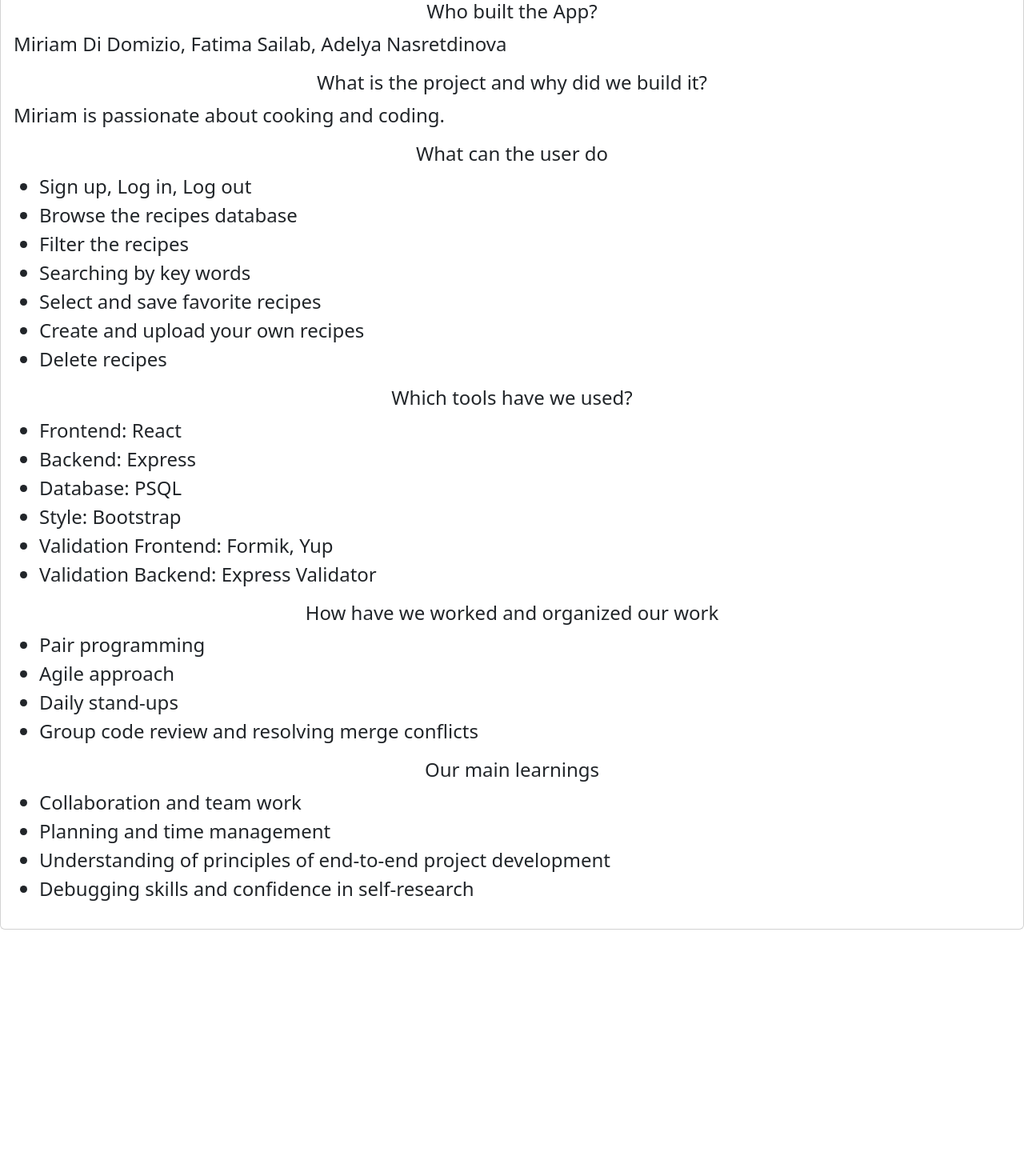
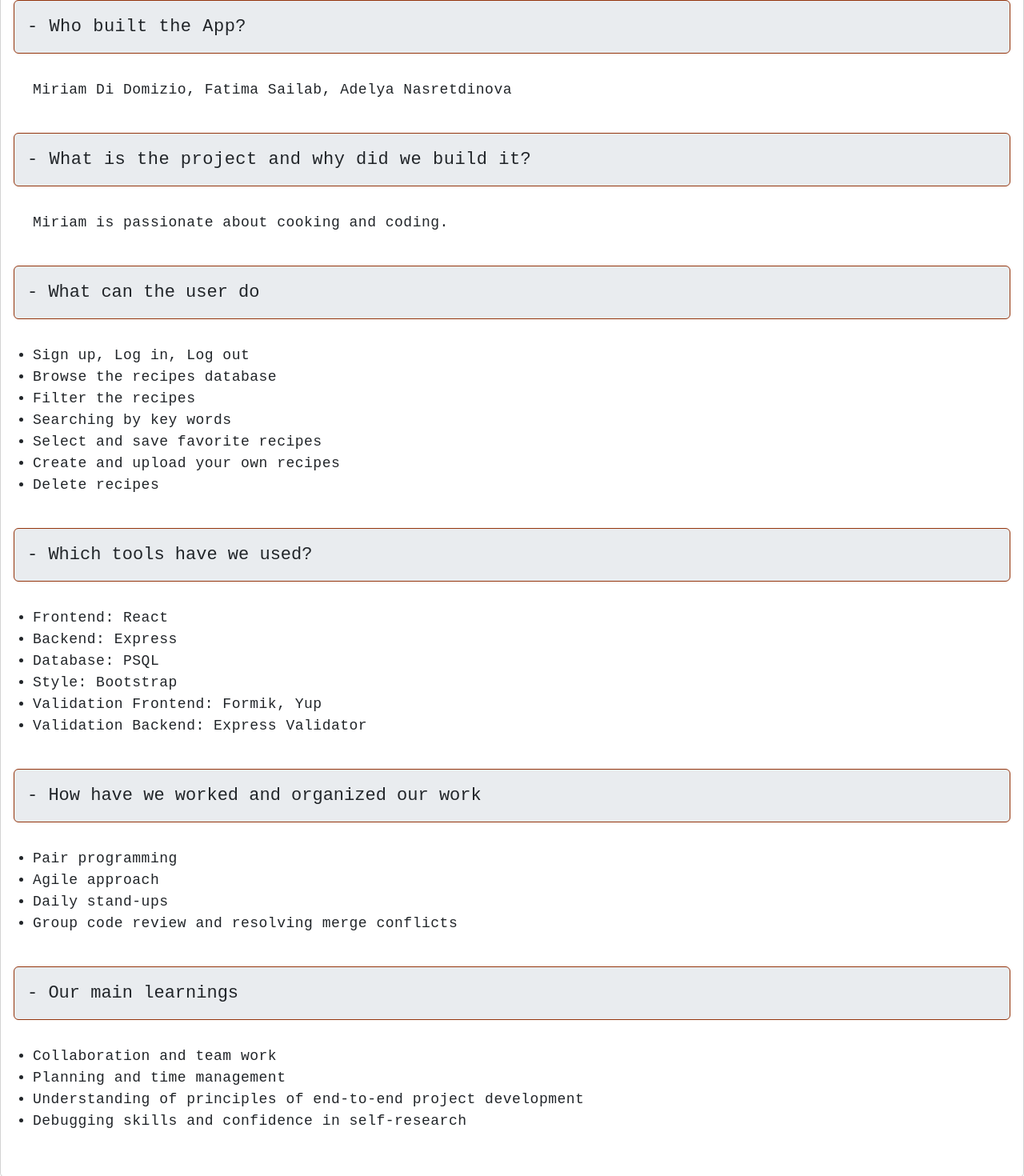
Before and after one commit to mdidomizio/Final-Project---Adelya-Miriam-Fatima, a React (Create React App) app: page /about in a window 1280 px wide. Shown: the part 320-1790 px from the top of the page at 80% size. Before the commit the page ends 1482 px from the top, so only its background shows below. Built offline with nearby package versions, Linux system fonts and the light colour scheme; what yup-password would draw is missing.

Commit message:
added styling to about us page

```diff
--- a/src/AboutApp.js
+++ b/src/AboutApp.js
@@ -2,27 +2,67 @@ const AboutApp = (props) => {
   return (
     <div className="card">
       <div className="card-header">
-        <h2>Digital Recipes Book</h2>
+        <h3 className="h2">Digital Recipes Book</h3>
       </div>
       <div className="card-body p-3 ">
-        <blockquote class="blockquote mb-100 width=5rem">
+        <blockquote className="blockquote mb-100 width=5rem">
           <section>
-            <h4>Who built the App?</h4>
-            <p className="fs-4 text-start">
+            <h3
+              className="h3 input-group-text p-3"
+              style={{
+                fontSize: '22px',
+                border: '1px solid #94340c',
+                letterSpacing: '0.5px',
+              }}
+            >
+              - Who built the App?
+            </h3>
+            <p
+              className="text-start  p-4"
+              style={{
+                fontSize: '18px',
+                letterSpacing: '0.5px',
+              }}
+            >
               Miriam Di Domizio, Fatima Sailab, Adelya Nasretdinova
             </p>
           </section>
 
           <div>
-            <h4>What is the project and why did we build it?</h4>
-            <p className="fs-4 text-start">
+            <h3
+              className="h3 input-group-text p-3"
+              style={{
+                fontSize: '22px',
+                border: '1px solid #94340c',
+                letterSpacing: '0.5px',
+              }}
+            >
+              - What is the project and why did we build it?
+            </h3>
+            <p
+              className="text-start p-4"
+              style={{
+                fontSize: '18px',
+                letterSpacing: '0.5px',
+              }}
+            >
               Miriam is passionate about cooking and coding.
             </p>
           </div>
           <div>
-            <h4>What can the user do</h4>
-            <p className="fs-4 text-start">
-              <ul>
+            <h3
+              className="h3 input-group-text p-3"
+              style={{ fontSize: '22px', border: '1px solid #94340c' }}
+            >
+              - What can the user do
+            </h3>
+            <ul
+              className="text-start p-4"
+              style={{
+                fontSize: '18px',
+                letterSpacing: '0.5px',
+              }}
+            >
               <li>Sign up, Log in, Log out</li>
               <li>Browse the recipes database</li>
               <li>Filter the recipes</li>
@@ -31,12 +71,22 @@ const AboutApp = (props) => {
               <li>Create and upload your own recipes</li>
               <li>Delete recipes</li>
             </ul>
-            </p>
           </div>
           <div>
-            <h4>Which tools have we used?</h4>
-            <p className="fs-4 text-start">
-              <ul>
+            <h3
+              className="h3 input-group-text p-3"
+              style={{ fontSize: '22px', border: '1px solid #94340c' }}
+            >
+              - Which tools have we used?
+            </h3>
+
+            <ul
+              className="text-start  p-4"
+              style={{
+                fontSize: '18px',
+                letterSpacing: '0.5px',
+              }}
+            >
               <li>Frontend: React</li>
               <li>Backend: Express</li>
               <li>Database: PSQL</li>
@@ -44,24 +94,44 @@ const AboutApp = (props) => {
               <li>Validation Frontend: Formik, Yup</li>
               <li>Validation Backend: Express Validator</li>
             </ul>
-            </p>
           </div>
 
           <div>
-            <h4>How have we worked and organized our work</h4>
-            <p className="fs-4 text-start">
-              <ul>
+            <h3
+              className="h3 input-group-text p-3"
+              style={{ fontSize: '22px', border: '1px solid #94340c' }}
+            >
+              - How have we worked and organized our work
+            </h3>
+
+            <ul
+              className="text-start  p-4"
+              style={{
+                fontSize: '18px',
+                letterSpacing: '0.5px',
+              }}
+            >
               <li>Pair programming</li>
               <li>Agile approach</li>
               <li>Daily stand-ups</li>
               <li>Group code review and resolving merge conflicts</li>
             </ul>
-            </p>
           </div>
           <div>
-            <h4>Our main learnings</h4>
-            <p className="fs-4 text-start">
-              <ul>
+            <h3
+              className="h3 input-group-text p-3"
+              style={{ fontSize: '22px', border: '1px solid #94340c' }}
+            >
+              - Our main learnings
+            </h3>
+
+            <ul
+              className="text-start p-4"
+              style={{
+                fontSize: '18px',
+                letterSpacing: '0.5px',
+              }}
+            >
               <li>Collaboration and team work</li>
               <li>Planning and time management</li>
               <li>
@@ -69,7 +139,6 @@ const AboutApp = (props) => {
               </li>
               <li>Debugging skills and confidence in self-research</li>
             </ul>
-            </p>
           </div>
         </blockquote>
       </div>
--- a/src/App.css
+++ b/src/App.css
@@ -11,6 +11,7 @@
 
 .App {
   text-align: center;
+  font-family:  monospace;
 }
 
 .App-logo {
--- a/src/components/Container.js
+++ b/src/components/Container.js
@@ -159,7 +159,8 @@ const Container = (props) => {
                   searchItems();
                 }}
                 style={{ backgroundColor: '#94340c', color: '#FFF' }}
-                className="btn"
+                className="btn btn-light"
+                btn-ligh
                 type="submit"
               >
                 Search
--- a/src/components/FavoriteCard.js
+++ b/src/components/FavoriteCard.js
@@ -67,6 +67,7 @@ const FavoriteCard = (props) => {
           onClick={() => setOpen(!open)}
           aria-controls="example-collapse-text"
           aria-expanded={open}
+          className="btn btn-light"
           style={{ backgroundColor: '#94340c', color: '#FFF' }}
         >
           See More
--- a/src/components/Favorites.js
+++ b/src/components/Favorites.js
@@ -246,7 +246,7 @@ const Favorites = (props) => {
                   console.log('button works');
                   searchItemsFav();
                 }}
-                className="btn"
+                className="btn btn-light"
                 type="submit"
                 style={{ backgroundColor: '#94340c', color: '#FFF' }}
               >
--- a/src/components/FilterButton.js
+++ b/src/components/FilterButton.js
@@ -7,7 +7,7 @@ const FilterButton = (props) => {
         <Dropdown.Toggle
           variant="primary"
           id="dropdown-basic"
-          className="btn m2"
+          className="btn m2 btn-light"
           style={{ backgroundColor: '#94340c', color: '#FFF' }}
         >
           Country cuisine
@@ -36,7 +36,7 @@ const FilterButton = (props) => {
         <Dropdown.Toggle
           variant="primary"
           id="dropdown-basic"
-          className="btn m2"
+          className="btn m2 btn-light"
           style={{ backgroundColor: '#94340c', color: '#FFF' }}
         >
           Meal type
--- a/src/components/Login.js
+++ b/src/components/Login.js
@@ -82,7 +82,7 @@ const Login = (props) => {
             <ErrorMessage name="password" />
             <button
               type="submit"
-              style={{ backgroundColor: '#94340c', color: 'white' }}
+              style={{ backgroundColor: '#94340c', color: '#FFF' }}
               className="btn shadow-lg rounded"
             >
               Submit
--- a/src/components/Recipes.js
+++ b/src/components/Recipes.js
@@ -1,4 +1,4 @@
-import RecipesCards from "./RecipesCards";
+import RecipesCards from './RecipesCards';
 
 const Recipes = (props) => {
   return (
--- a/src/components/RecipesCards.js
+++ b/src/components/RecipesCards.js
@@ -63,6 +63,7 @@ const RecipesCard = (props) => {
           onClick={() => setOpen(!open)}
           aria-controls="example-collapse-text"
           aria-expanded={open}
+          className="btn btn-light"
           style={{ backgroundColor: '#94340c', color: '#FFF' }}
         >
           See More
```
Also changed, not shown: src/App.js (+11 -11 lines). Lines whose indentation alone changed are shown as unchanged.
